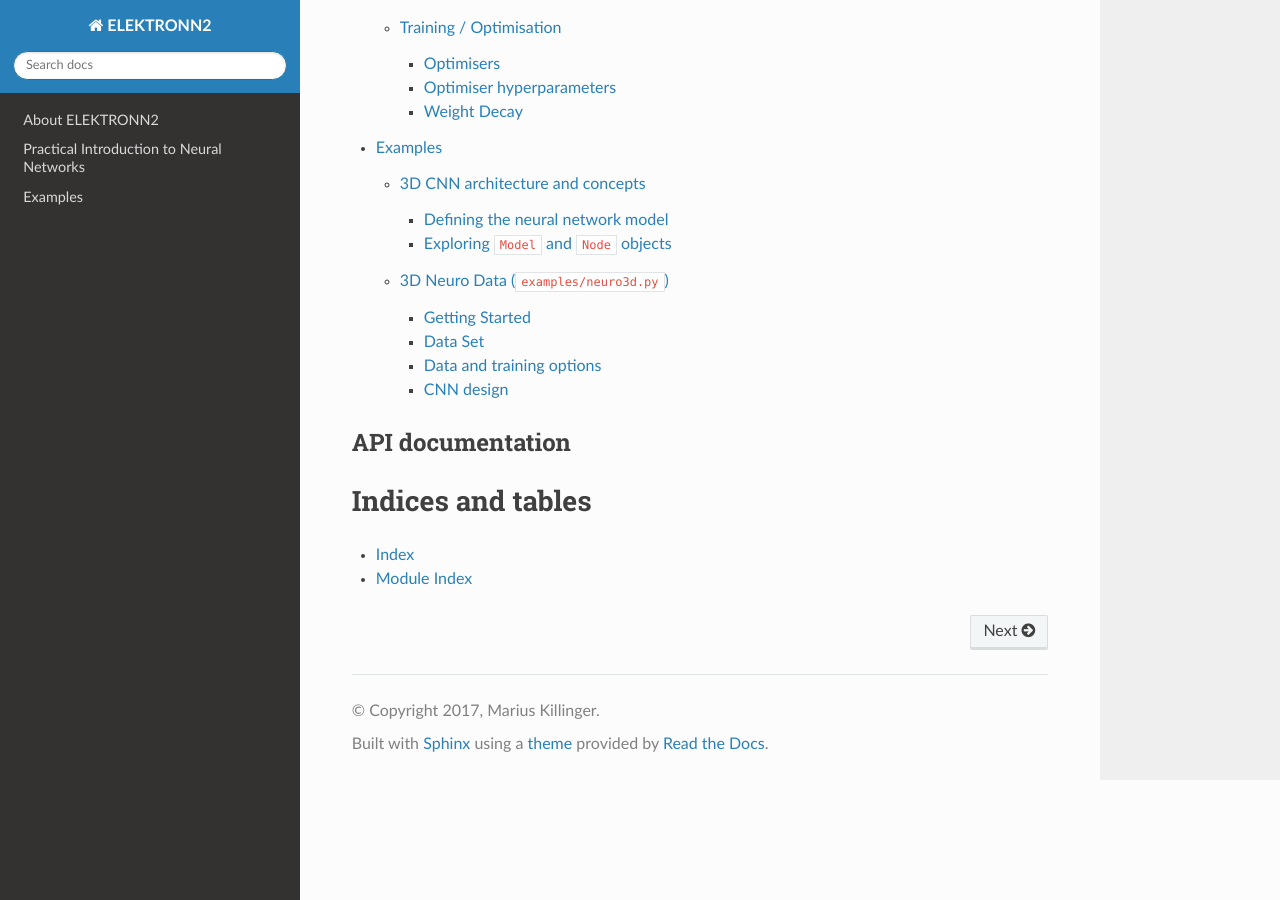
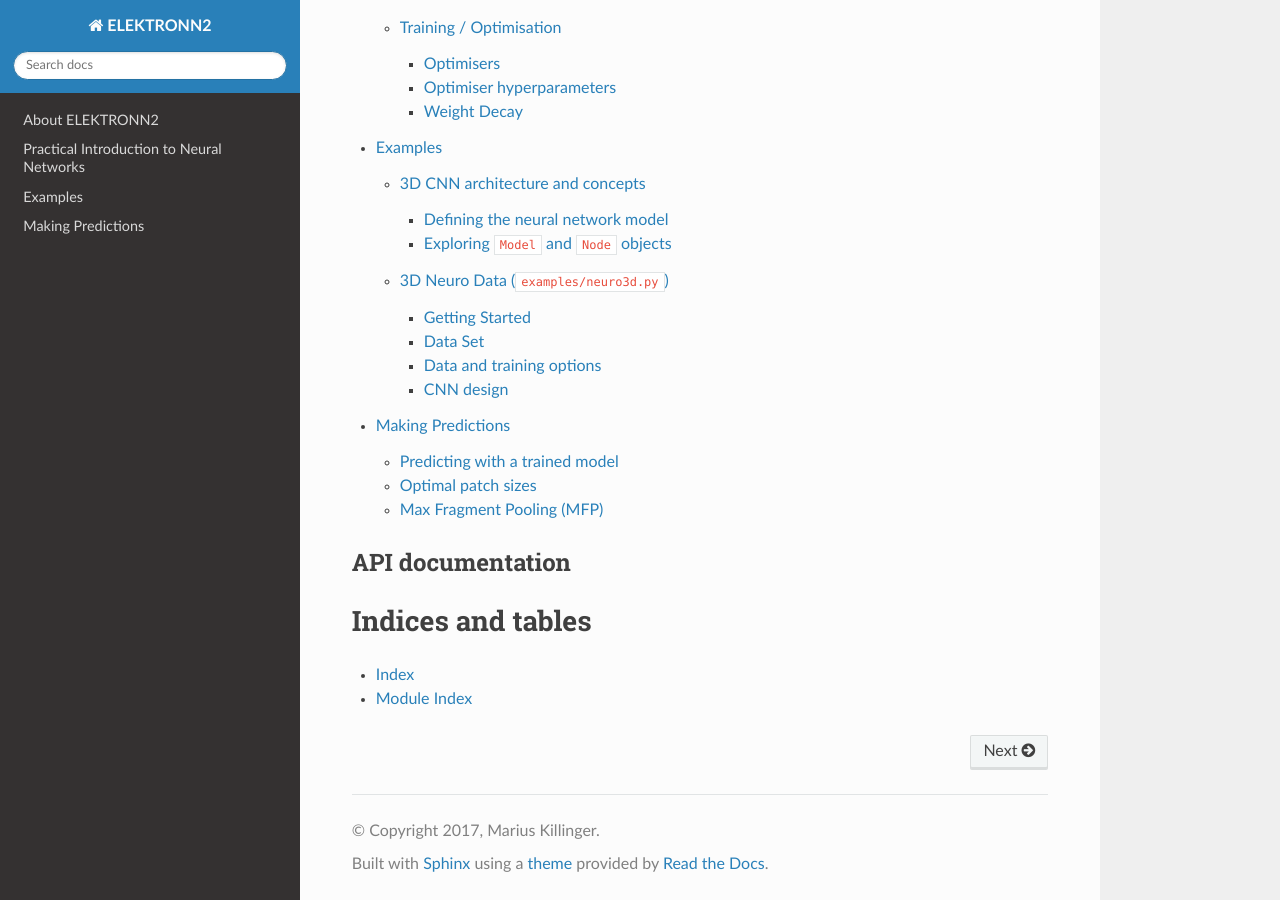
Before and after one commit to ELEKTRONN/ELEKTRONN2, a Sphinx documentation site: the page built from docs/index.rst, in a window 1280 px wide and 900 px high, scrolled down 1196 px. Built offline with Sphinx 7.4.7 and the Read the Docs theme 2.0.0, drawn with Linux system fonts in a browser that asks for light colours; formulas are drawn with MathJax 3; pages that are not in the unit, such as notebooks, are missing from menus; some of the changed lines change nothing that is shown.

Commit message:
docs: Prediction documentation
Partially based on https://github.com/ELEKTRONN/ELEKTRONN/blob/master/doc/Prediction.rst

TODO: Write examples

```diff
--- a/docs/index.rst
+++ b/docs/index.rst
@@ -10,6 +10,7 @@ User guide
    elektronn2
    intro_nn
    examples
+   predictions
 
 
 API documentation
--- /dev/null
+++ b/docs/predictions.rst
@@ -0,0 +1,74 @@
+******************
+Making Predictions
+******************
+
+
+Predicting with a trained model
+===============================
+
+Once you have found a good neural network architecture for your task
+and you have already trained it with ``elektronn2-train``, you can load
+the saved model from its training directory and make predictions on
+arbitrary data in the correct format.
+In general, use :py:meth:`elektronn2.neuromancer.model.modelload()` to load a
+trained model file and
+:py:meth:`elektronn2.neuromancer.model.Model.predict_dense()` to create
+*dense* predictions for images/volumes of arbitrary sizes (the input
+image must however be larger than the input patch size). Normally,
+predictions can only be made with some offset w.r.t. the input image
+extent (due to the convolutions) but this method provides an option to mirror
+the raw data such that the returned prediction covers the full extent of
+the input image (this might however introduce some artifacts because
+mirroring is not a natural continuation of the image).
+
+For making predictions, you can write a custom prediction script. Here is
+a small example for its content:
+
+.. code-block:: python
+
+  # TODO: Example prediction script
+
+.. TODO: Mention/explain non-image predictions?
+
+Optimal patch sizes
+===================
+
+Prediction speed benefits greatly from larger input patch sizes and MFP
+(see below). It is recommended to impose a larger patch size when making
+predictions by loading an already trained model with with the
+``imposed_patch_size`` argmument:
+
+.. code-block:: python
+
+  # TODO: Example here, something like "model = modelload(model_file, imposed_patch_size=...)"
+
+To find an optimal patch size that works on your hardware, you can use the
+``elektronn2-profile`` command, which varies the input size of a given
+network model until the RAM limit is reached. The script creates a
+CSV table of the respective speeds. You can find the fastest input size that
+just fits in your RAM in that table and use it to make predictions.
+
+Theoretically, predicting the whole image in a single patch, instead of
+several tiles, would be fastest. For each tile some calculations have to be
+repeated and the larger the tiles, the more intermediate results can be
+shared. But this is obviously impossible due to limited GPU-RAM.
+
+
+.. note::
+  GPU-RAM usage can be lowered by enabling garbage collection (set
+  ``linker = cvm`` in the ``[global]`` section of ``.theanorc``) and by using cuDNN.
+
+
+
+.. _mfp:
+
+Max Fragment Pooling (MFP)
+==========================
+
+MFP is the computationally optimal way to avoid redundant calculations when
+making predictions with strided output (as arises from pooling).
+It requires more GPU RAM (you may need to adjust the input size) but it can
+speed up predictions by a factor of 2 - 10. The larger the patch size (i.e.
+the more RAM you have) the faster. Compilation time is significantly longer.
+
+.. TODO Explain why it's fast and how it works ###TODO
```
